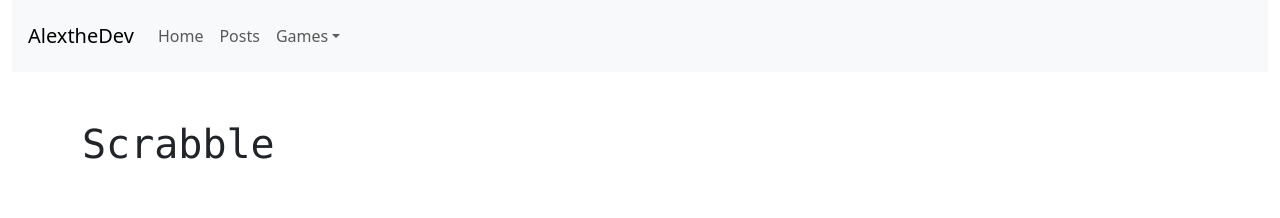
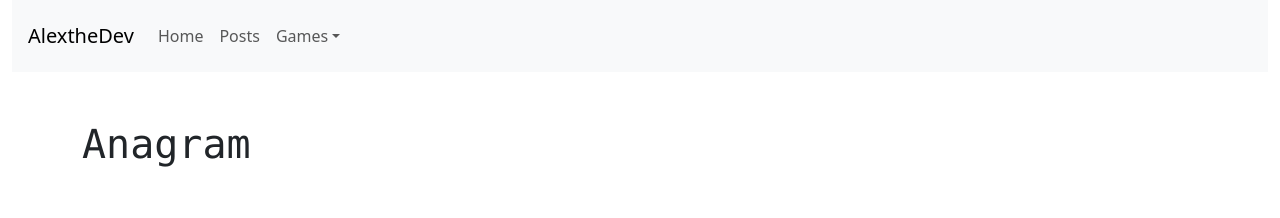
Before and after one commit to alex-wang-13/alexweb, a React (Create React App) app: page /scrabble in a window 1280 px wide. Shown: the top 218 px of the page. Built offline with nearby package versions, Linux system fonts and the light colour scheme; no server answers.

Commit message:
updated fetch endpoint

```diff
--- a/src/components/Scrabble.js
+++ b/src/components/Scrabble.js
@@ -5,7 +5,8 @@
     const [fill, setFill] = useState([]);
     const [rack, setRack] = useState([]);
     const [userSolve, setUserSolve] = useState([]);
-    // const [zippedSolve, setZippedSolve] = useState([]);
+    const [zippedSolve, setZippedSolve] = useState([]);
+    const [zippedTrigger, setZippedTrigger] = useState([]);
 
     const [dataList, setDataList] = useState([]);
     const [indexNum, setIndexNum] = useState(-1);
@@ -17,7 +18,7 @@
         const fetchData = async () => {
             try {
                 // Try to get 1000 words from Scrabble dictionary
-                const response = await fetch('https://alexwebserver.onrender.com/scrabble');
+                const response = await fetch('https://alexwebserver.onrender.com/anagram');
                 const data = await response.json();
 
                 setDataList(data);
@@ -112,7 +113,7 @@
             {isDescribed ? (
                 <div className="container mt-5 font-monospace">
                     <div className="row align-items-center font-monospace">
-                        <h1 className="fs-1">Scrabble</h1>
+                        <h1 className="fs-1">Anagram</h1>
                         <p className="pt-5">
                             In Scrabble, a "bingo" refers to when a player uses all seven of their tiles in a single turn,
                             earning 50 bonus points. Finding bingos are an essential part of Scrabble gameplay and can be
```
